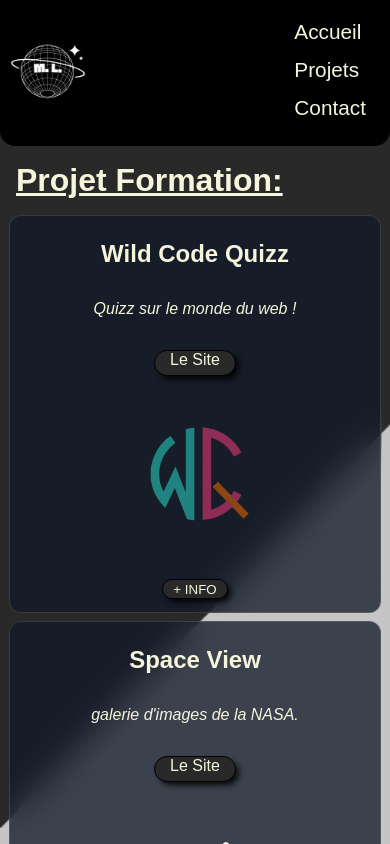
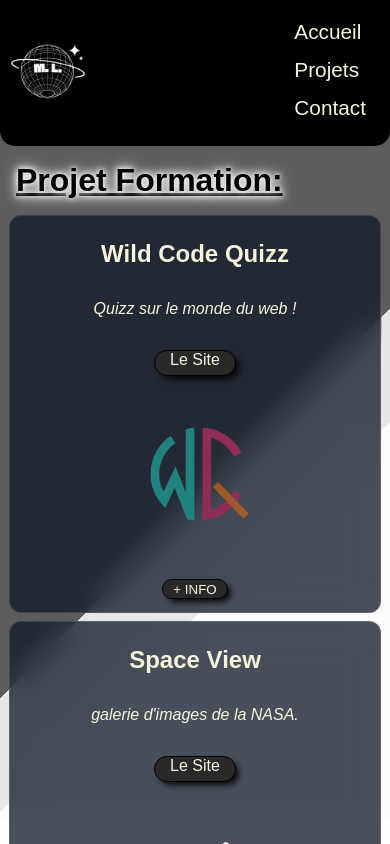
Before and after one commit to MichaelLELU/Portfolio-React, a React (Vite) app: page /projects in a window 390 px wide. Shown: the top 844 px of the page. Built offline with nearby package versions, Linux system fonts and the light colour scheme.

Commit message:
fix fautes + responsiv et ergonomie

```diff
--- a/public/data/projects.json
+++ b/public/data/projects.json
@@ -9,7 +9,7 @@
         "lienProd": "https://wild-code-quizz-p1.vercel.app/",
         "lienCode": "https://github.com/MichaelLELU/WildCodeQuizz-P1",
         "desc": "Quizz sur le monde du web !",
-        "description": "Mon tout premier projet web était de développer un quizz sur le monde du web en utilisant HTML5, CSS3 et JavaScript. Le défi, ou plutôt la contrainte, était de travailler à quatre personnes sur un seul fichier par langage de programmation. Nous avions seulement 15 jours pour mener à bien ce projet, dans le cadre de mes cinq mois de formation à la Wild Code School."
+        "description": "Mon tout premier projet web était de développer un quizz sur le monde du web en utilisant HTML5, CSS3 et JavaScript. Le défi, ou plutôt la contrainte, était de travailler à quatre sur un seul fichier par langage de programmation. Nous avions seulement 15 jours pour mener à bien ce projet, dans le cadre de mes cinq mois de formation à la Wild Code School."
     },
     {
         "id": "2",
@@ -21,7 +21,7 @@
         "lienProd": "https://space-view-p2-michael-l.vercel.app/",
         "lienCode": "https://github.com/MichaelLELU/Space-View-P2",
         "desc": "galerie d'images de la NASA.",
-        "description": "Deuxième projet à la Wild Code School, nous avons créé une galerie d'images en utilisant l'API de la NASA. Cette galerie est accessible à tous grâce à ses catégories et à sa barre de recherche permettant d'explorer l'espace. Nous avons travaillé en équipe de quatre personnes en utilisant la méthode de travail Agile, et avons utilisé React.js pour développer le projet. Le tout a été réalisé en trois semaines."
+        "description": "Deuxième projet à la Wild Code School, nous avons créé une galerie d'images en utilisant l'API de la NASA. Cette galerie est accessible à tous grâce à ses catégories et à sa barre de recherche permettant d'explorer l'espace. Nous avons travaillé en équipe de quatre en utilisant la méthode de travail Agile et React.js pour développer le projet. Le tout a été réalisé en trois semaines."
     },
     {
         "id": "3",
--- a/src/components/contactForm/contactStyle.scss
+++ b/src/components/contactForm/contactStyle.scss
@@ -19,9 +19,12 @@
     width: 60%;
     height: 10em;
     margin-bottom: 2em;
+    background-color: rgba(255, 255, 253, 0.75);
+    backdrop-filter: blur(8px);
     border: 2px solid  rgb(42, 41, 42);
 }
 :focus.smallInput{
+
     outline:3px solid rgb(123, 61, 123);
 }
 :focus.largeInput{
@@ -49,9 +52,9 @@
 }
 
 
-@media screen and (max-width: 768px) {
+@media screen and (max-width: 800px) {
     .largeInput{
-        width: 35em;
+        width: 30em;
 
     }
 }
--- a/src/components/footer/footerStyle.scss
+++ b/src/components/footer/footerStyle.scss
@@ -20,7 +20,7 @@
     padding-left: 0;
 }
 
-@media screen and (max-width: 768px) {
+@media screen and (max-width: 830px) {
     .logoFooter {
         width: 3em;
     }
--- a/src/components/navbar/navBarStyle.scss
+++ b/src/components/navbar/navBarStyle.scss
@@ -64,7 +64,7 @@ ul li {
     font-weight: bold;
 }
 
-@media screen and (max-width: 800px) {
+@media screen and (max-width: 8300px) {
     .logo {
         width: 8em;
     }
--- a/src/components/projetCard/cardStyle.scss
+++ b/src/components/projetCard/cardStyle.scss
@@ -79,7 +79,7 @@
     margin: 1.5em;
 }
 
-@media screen and (max-width: 768px) {
+@media screen and (max-width: 830px) {
     .projetContainer {
         width: 85%;
     }
--- a/src/components/projetList/ProjectList.jsx
+++ b/src/components/projetList/ProjectList.jsx
@@ -6,7 +6,7 @@ export default function ProjectList() {
 
   return (
       <>
-          <h1 className="titlePa">Projet Formation:</h1>
+          <h1 className="titleP">Projet Formation:</h1>
         <div className="projectList">
           {projects && projects.formation.map((pe )=> (
         <ProjectCard key={pe.id} projet={pe}/>
--- a/src/components/projetList/pListeStyle.scss
+++ b/src/components/projetList/pListeStyle.scss
@@ -10,24 +10,17 @@
     text-decoration: underline;
     justify-content: center;
     margin: 1.5em;
-}
-.titlePa {
-    text-decoration: underline;
-    justify-content: center;
-    margin: 1.5em;
-    color: beige;
+    text-shadow: 0 0 5px #FFF, 0 0 10px #FFF,  0 0 15px #FFF;
 }
 
-@media screen and (max-width: 768px) {
+
+@media screen and (max-width: 830px) {
 .projectList {
     flex-direction: column;
     align-items: center;
     gap: 2em;
 }
 .titleP {
-    margin: 1em;
-}
-.titlePa {
     margin: 1em;
 }
 }
@@ -40,8 +33,4 @@
     .titleP {
         margin: 0.5em;
     }
-    .titlePa {
-        margin: 0.5em;
-    }
-
 }
--- a/src/pages/contactpage/contactPageStyle.scss
+++ b/src/pages/contactpage/contactPageStyle.scss
@@ -5,12 +5,20 @@
     gap: 1.5em;
     text-align: center;
     margin: 2em;
+    font-size: 2em;
+    text-shadow: 0 0 5px #FFF, 0 0 10px #FFF,  0 0 15px #FFF;
+}
+@media screen and (max-width: 830px) {
+.top {
+    font-size: 1.5em;
+    margin: 1em;
+}
 }
 
 @media screen and (max-width: 500px) {
     .top {
         gap: 0.5em;
         margin: 0.5em;
-        text-shadow: 0 0 5px #FFF, 0 0 10px #FFF,  0 0 15px #FFF;
+
     }
 }
--- a/src/pages/homepage/homeStyle.scss
+++ b/src/pages/homepage/homeStyle.scss
@@ -15,6 +15,7 @@
     margin-left: 2em;
     margin-right: 2em;
     font-size: 2em;
+    text-shadow: 0 0 5px #FFF, 0 0 10px #FFF,  0 0 15px #FFF;
 }
 .articles {
     display: flex;
@@ -26,13 +27,15 @@
 .formations {
     border: solid 1px rgb(42, 41, 42);
     border-radius: 40px;
-    background-color: rgb(228, 228, 228);
+    background-color: rgb(228, 228, 228,0.7);
+    backdrop-filter: blur(8px);
     padding: 1em;
 }
 .experiences {
     border: solid 1px rgb(42, 41, 42);
     border-radius: 40px;
-    background-color: rgb(228, 228, 228);
+    background-color: rgb(228, 228, 228,0.7);
+    backdrop-filter: blur(8px);
     padding: 1em;
 }
 
@@ -83,7 +86,7 @@ box-shadow: 4px 4px 6px -1px rgba(0,0,0,0.9);
     box-shadow: none;
 }
 
-@media screen and (max-width: 768px) {
+@media screen and (max-width: 830px) {
     .photo {
         width: 10em;
         margin: 0.5em;
@@ -100,7 +103,6 @@ box-shadow: 4px 4px 6px -1px rgba(0,0,0,0.9);
         font-size: 1.5em;
         margin: 2em;
         margin-top: 0;
-        text-shadow: 0 0 5px #FFF, 0 0 10px #FFF,  0 0 15px #FFF;
     }
     .buttonContact {
         margin-bottom: 2em;
--- a/src/styleApp.scss
+++ b/src/styleApp.scss
@@ -3,7 +3,7 @@
     font-family:'./assets/font/Freeman-Regular.ttf', Freeman, sans-serif;
 }
 .body {
-    background-image: url('./assets/bgTest.png');
+    background-image: linear-gradient(0deg, transparent 0%, transparent 26%,rgba(255,255,255, 0.85) 26%, rgba(255,255,255, 0.85) 56%,transparent 56%, transparent 100%),linear-gradient(135deg, transparent 0%, transparent 36%,rgba(255,255,255, 0.85) 36%, rgba(255,255,255, 0.85) 71%,transparent 71%, transparent 100%),linear-gradient(135deg, transparent 0%, transparent 31%,rgba(255,255,255, 0.85) 31%, rgba(255,255,255, 0.85) 56%,transparent 56%, transparent 100%),linear-gradient(90deg, rgba(65,66,65, 0.86),rgba(65,66,65, 0.86));
     background-size: cover;
     background-repeat: no-repeat;
 }
```
Also changed, not shown: src/assets/bgTest.png (deleted).
